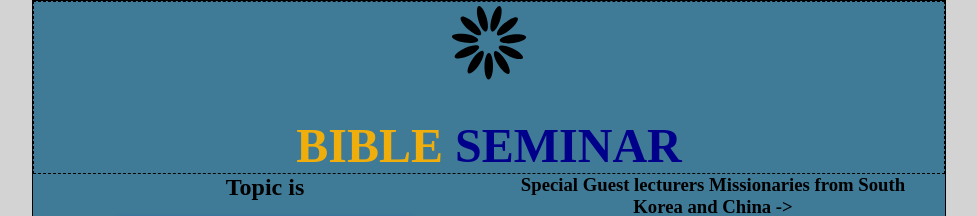
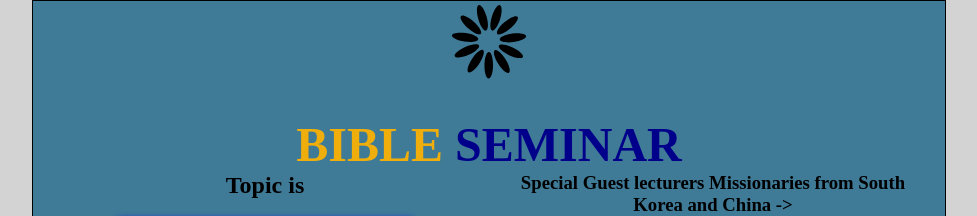
Before and after one commit to eltnash/bible-seminar.github.io, a plain HTML site: page index.html in a window 1280 px wide. Shown: the top 216 px of the page, without its empty margins (151-1128 px from the left). Drawn offline with Linux system fonts and the light colour scheme.

Commit message:
Update style.css

```diff
--- a/style.css
+++ b/style.css
@@ -14,7 +14,7 @@ body{
 
 header{
     text-align: center;
-    border: 1px dashed black;
+    /* border: 1px dashed black; */
     background-color: hsl(200, 41%, 42%);
 }
 
```
